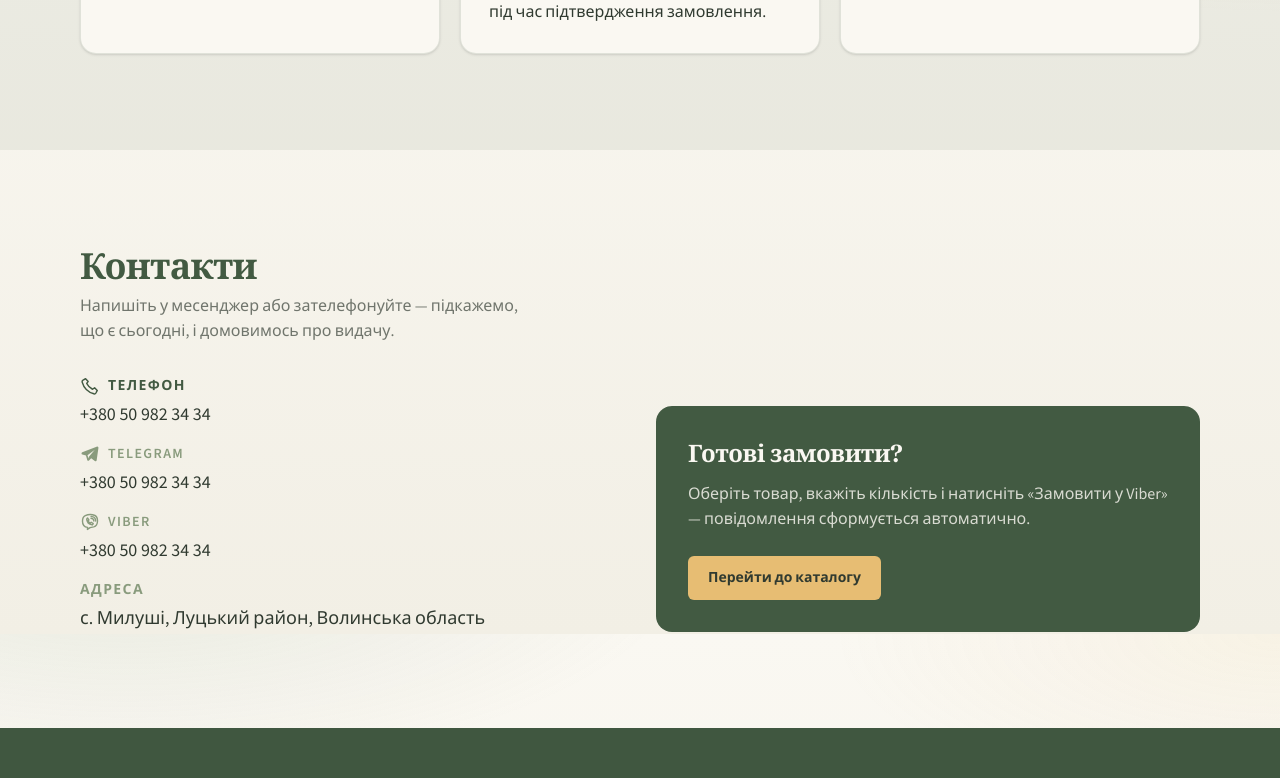
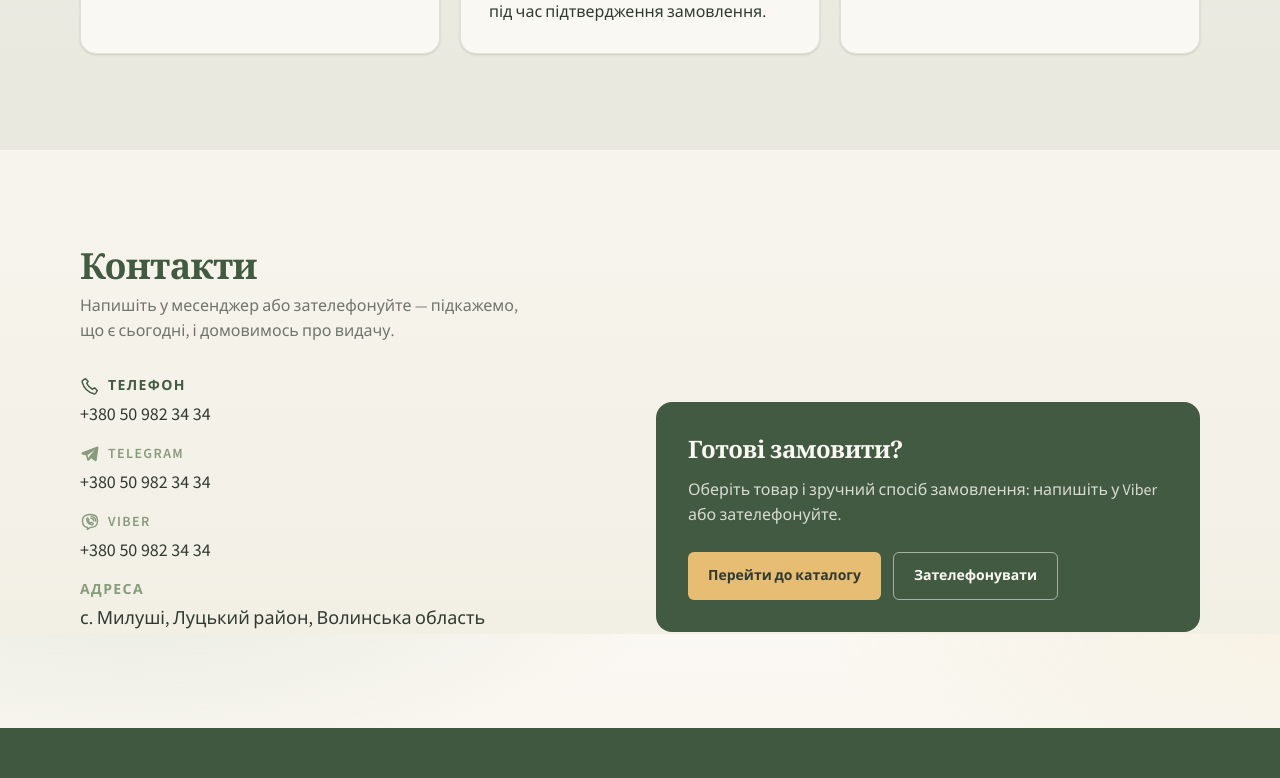
Before and after one commit to AnnaOmeliuk/milushi-garden, a React (Vite) app: page / in a window 1280 px wide. Shown: the part 4166-4944 px from the top of the page. Built offline with nearby package versions, Linux system fonts and the light colour scheme.

Commit message:
ux: make phone ordering prominent alongside Viber

```diff
--- a/src/pages/Home.tsx
+++ b/src/pages/Home.tsx
@@ -80,7 +80,7 @@ export function Home() {
             {[
               { step: '01', title: 'Оберіть товар', text: 'Перегляньте актуальні продукти в каталозі.' },
               { step: '02', title: 'Вкажіть кількість', text: 'Вкажіть потрібну кількість та доступні параметри товару.' },
-              { step: '03', title: 'Надішліть у Viber', text: 'Натисніть кнопку замовлення — повідомлення сформується автоматично.' },
+              { step: '03', title: 'Зв’яжіться з нами', text: 'Надішліть готове повідомлення у Viber або зателефонуйте нам.' },
             ].map((item) => (
               <div key={item.step} className="rounded-xl bg-[var(--color-bg)] p-5">
                 <p className="text-sm font-semibold text-[var(--color-soft-green)]">{item.step}</p>
@@ -180,14 +180,22 @@ export function Home() {
           <div className="rounded-2xl bg-[var(--color-green)] p-8 text-[var(--color-bg)]">
             <p className="font-display text-2xl">Готові замовити?</p>
             <p className="mt-3 text-[color-mix(in_srgb,var(--color-bg)_82%,transparent)]">
-              Оберіть товар, вкажіть кількість і натисніть «Замовити у Viber» — повідомлення сформується автоматично.
+              Оберіть товар і зручний спосіб замовлення: напишіть у Viber або зателефонуйте.
             </p>
-            <Link
-              to="/catalog"
-              className="mt-6 inline-flex rounded-md bg-[var(--color-accent)] px-5 py-3 text-sm font-semibold text-[var(--color-text)] transition hover:brightness-105"
-            >
-              Перейти до каталогу
-            </Link>
+            <div className="mt-6 flex flex-wrap gap-3">
+              <Link
+                to="/catalog"
+                className="inline-flex min-h-12 items-center justify-center rounded-md bg-[var(--color-accent)] px-5 py-3 text-sm font-semibold text-[var(--color-text)] transition hover:brightness-105"
+              >
+                Перейти до каталогу
+              </Link>
+              <a
+                href={`tel:${site.contacts.phone}`}
+                className="inline-flex min-h-12 items-center justify-center rounded-md border border-[color-mix(in_srgb,var(--color-bg)_55%,transparent)] px-5 py-3 text-sm font-semibold text-[var(--color-bg)] transition hover:bg-[color-mix(in_srgb,var(--color-bg)_12%,transparent)]"
+              >
+                Зателефонувати
+              </a>
+            </div>
           </div>
         </div>
       </section>
```
